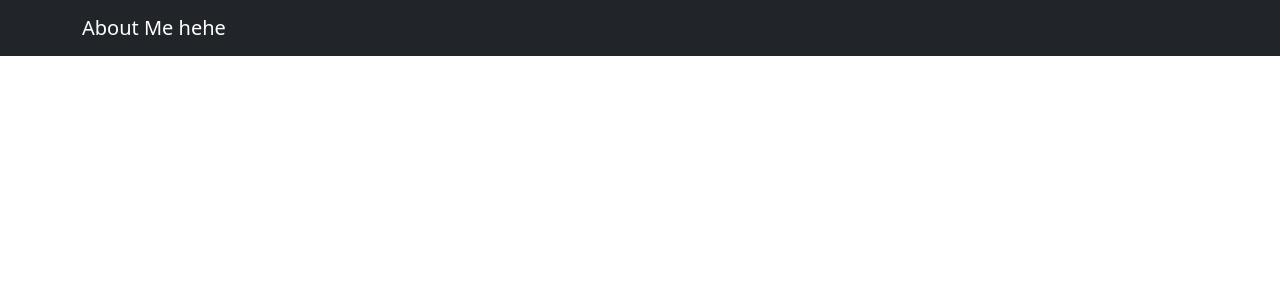
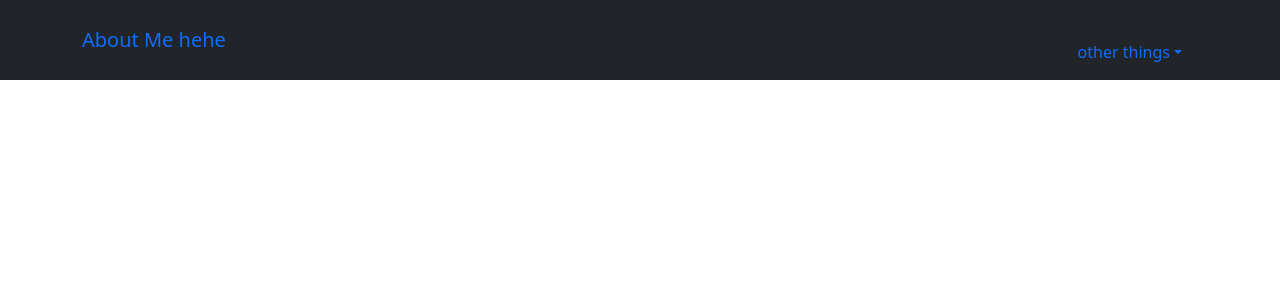
Before and after one commit to narahda/sloth, a React (Create React App) app: page / in a window 1280 px wide. Shown: the top 300 px of the page. Built offline with nearby package versions, Linux system fonts and the light colour scheme.

Commit message:
Update App.js
I FIGURED OUT HOW TO IMPORT THE COMPONENT

```diff
--- a/src/App.js
+++ b/src/App.js
@@ -19,12 +19,8 @@ class App extends Component {
 
   render() {
     return (
-      <div className= "boutme">
-        <Navbar dark color = "dark">
-          <div className = "container">
-            <NavbarBrand href = "https://www.linkedin.com/in/narahda-lim-3b22891a4/"> About Me hehe</NavbarBrand>
-          </div>
-        </Navbar>
+      <div>
+        <Navi></Navi>
       </div>
     );
   }
```
